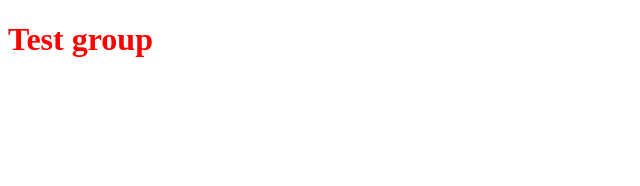
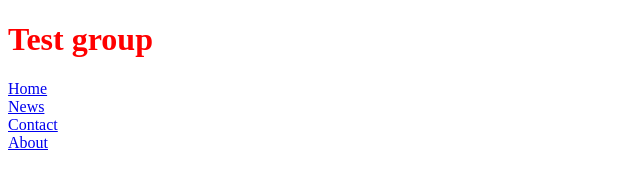
Before and after one commit to quandysse/test-group, a plain HTML site: page index.html in a window 1280 px wide. Shown: the whole page, without its empty margins (0-640 px from the left). Drawn offline with Linux system fonts and the light colour scheme.

Commit message:
[WIP] Creation of the navbar

```diff
--- a/index.html
+++ b/index.html
@@ -9,5 +9,15 @@
 </head>
 <body>
     <h1> Test group</h1>
+    <header>
+        <div class="nav">
+            <ul>
+                <li><a href="default.asp">Home</a></li>
+                <li><a href="news.asp">News</a></li>
+                <li><a href="contact.asp">Contact</a></li>
+                <li><a href="about.asp">About</a></li>
+            </ul>
+        </div>
+    </header>
 </body>
 </html>
--- a/style.css
+++ b/style.css
@@ -1,3 +1,9 @@
 h1{
     color: red;
 }
+
+ul {
+    list-style-type: none;
+    margin: 0;
+    padding: 0;
+  }
```
